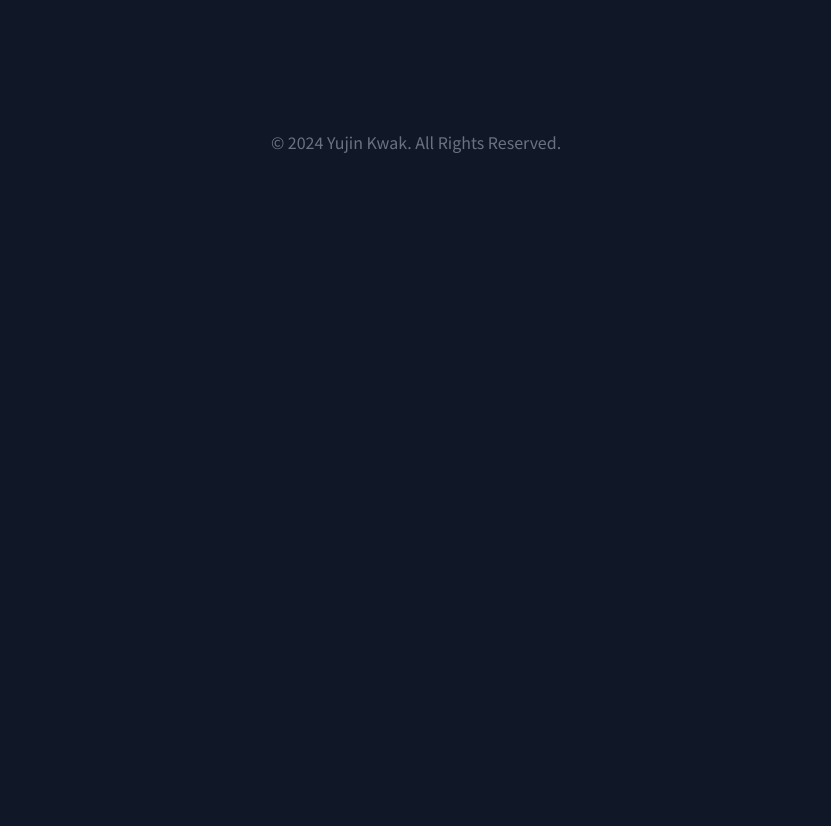
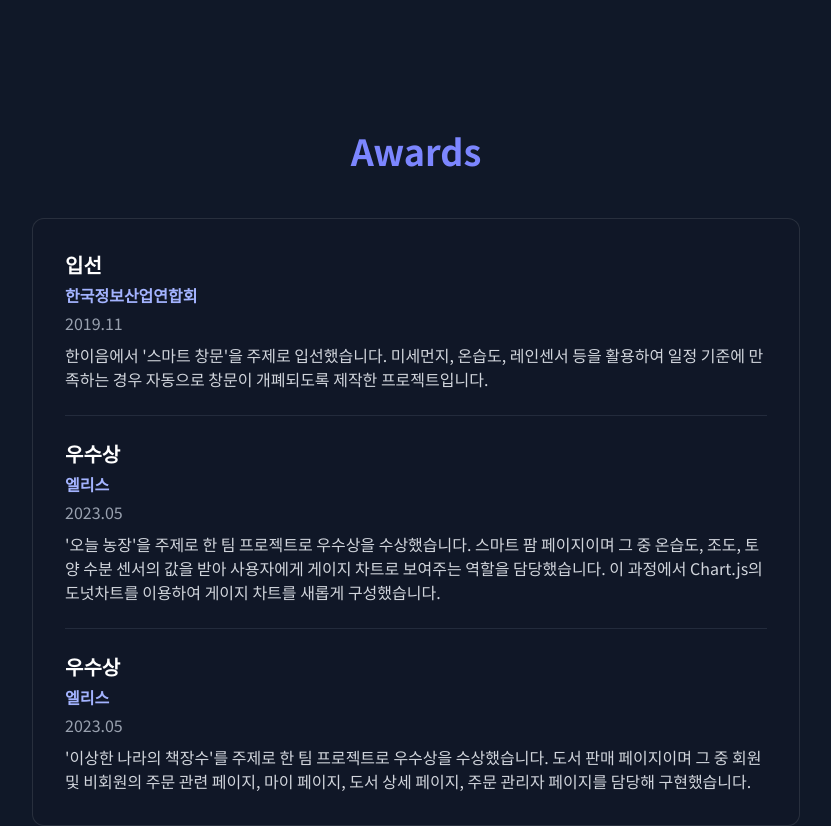
Before and after one commit to yujin-kwak/portfolio, a Next.js app in the folder portfolio/: page / in a window 1280 px wide. Shown: the part 5420-6246 px from the top of the page, without its empty margins (224-1055 px from the left). Before the commit the page ends 5606 px from the top, so only its background shows below. Built offline with nearby package versions, Linux system fonts and the light colour scheme.

Commit message:
feat: Award

```diff
--- a/portfolio/src/app/page.tsx
+++ b/portfolio/src/app/page.tsx
@@ -11,6 +11,7 @@ import ProjectSection from "@/components/ProjectSection";
 import ProjectModal from "@/components/ProjectModal";
 import Experience from "@/components/Experience";
 import Certification from "@/components/Certification";
+import Awards from "@/components/Awards";
 
 export default function PortfolioPage() {
   const [selectedProject, setSelectedProject] = useState<Project | null>(null);
@@ -36,6 +37,7 @@ export default function PortfolioPage() {
         <ProjectSection onProjectClick={handleProjectClick} />
         <Experience />
         <Certification />
+        <Awards />
       </main>
 
       <Footer />
--- /dev/null
+++ b/portfolio/src/components/Awards.tsx
@@ -0,0 +1,53 @@
+const Awards = () => (
+  <section id="awards" className="py-24 px-4">
+    <div className="max-w-6xl mx-auto w-full">
+      <h2 className="text-4xl font-bold mb-12 text-center text-indigo-400">
+        Awards
+      </h2>
+
+      <div className="card-bg bg-[rgba(17,24,39,0.6)] p-8 rounded-xl max-w-3xl mx-auto">
+        <div className="space-y-6">
+          <div>
+            <h4 className="text-xl font-bold text-white">입선</h4>
+            <p className="text-indigo-300 font-semibold my-1">
+              한국정보산업연합회
+            </p>
+            <p className="text-gray-400">2019.11</p>
+            <p className="text-gray-300 mt-2">
+              한이음에서 '스마트 창문'을 주제로 입선했습니다. 미세먼지, 온습도,
+              레인센서 등을 활용하여 일정 기준에 만족하는 경우 자동으로 창문이
+              개폐되도록 제작한 프로젝트입니다.
+            </p>
+          </div>
+
+          <div className="border-t border-gray-700/50 pt-6">
+            <h4 className="text-xl font-bold text-white">우수상</h4>
+            <p className="text-indigo-300 font-semibold my-1">엘리스</p>
+            <p className="text-gray-400">2023.05</p>
+            <p className="text-gray-300 mt-2">
+              '오늘 농장'을 주제로 한 팀 프로젝트로 우수상을 수상했습니다.
+              스마트 팜 페이지이며 그 중 온습도, 조도, 토양 수분 센서의 값을
+              받아 사용자에게 게이지 차트로 보여주는 역할을 담당했습니다. 이
+              과정에서 Chart.js의 도넛차트를 이용하여 게이지 차트를 새롭게
+              구성했습니다.
+            </p>
+          </div>
+
+          <div className="border-t border-gray-700/50 pt-6">
+            <h4 className="text-xl font-bold text-white">우수상</h4>
+            <p className="text-indigo-300 font-semibold my-1">엘리스</p>
+            <p className="text-gray-400">2023.05</p>
+            <p className="text-gray-300 mt-2">
+              '이상한 나라의 책장수'를 주제로 한 팀 프로젝트로 우수상을
+              수상했습니다. 도서 판매 페이지이며 그 중 회원 및 비회원의 주문
+              관련 페이지, 마이 페이지, 도서 상세 페이지, 주문 관리자 페이지를
+              담당해 구현했습니다.
+            </p>
+          </div>
+        </div>
+      </div>
+    </div>
+  </section>
+);
+
+export default Awards;
```
